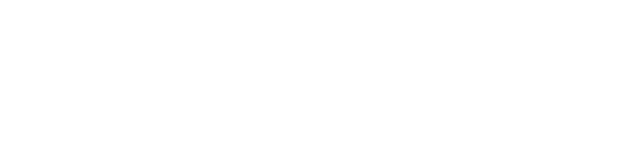
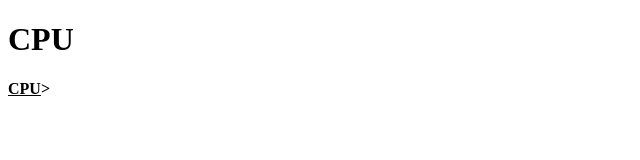
Before and after one commit to iamneo-production/afbdcafadaeccdfffebaeceaec, a website: page public/index.html in a window 1280 px wide. Shown: the whole page, without its empty margins (0-640 px from the left). Drawn offline with Linux system fonts and the light colour scheme.

Commit message:
Backup Commit

```diff
--- a/public/index.html
+++ b/public/index.html
@@ -1,5 +1,8 @@
 <!DOCTYPE html>
 <html>
     <head>
-        <title> </title>
+        <title> HI </title>
         </head>
+        <body>
+            <h1><b> CPU </b></h1>
+                <p><b><u>CPU</u>>
```
